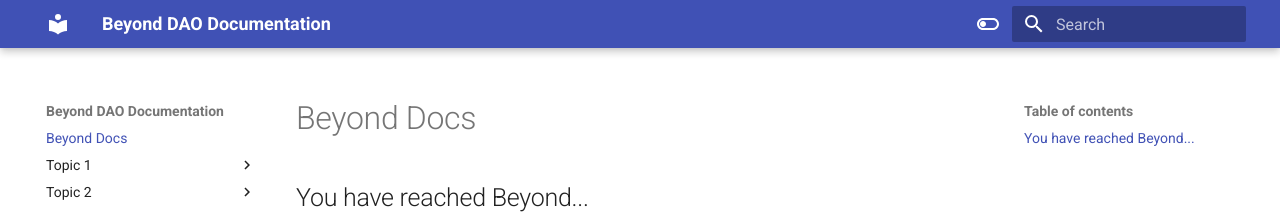
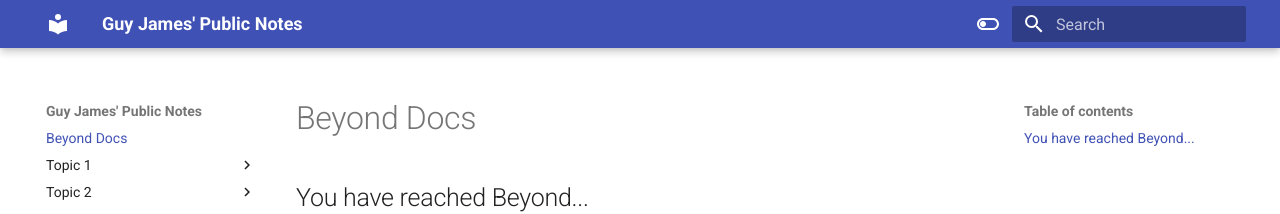
Before and after one commit to guyjames/beyond-docs, an MkDocs documentation site: the page built from docs/index.md, in a window 1280 px wide. Shown: the top 214 px of the page. Built offline with MkDocs 1.6.1 and Material for MkDocs 9.7.7, drawn with Linux system fonts in a browser that asks for light colours.

Commit message:
moved into main repo and changed title

```diff
--- a/mkdocs.yml
+++ b/mkdocs.yml
@@ -1,4 +1,4 @@
-site_name: Beyond DAO Documentation
+site_name: Guy James' Public Notes
 
 theme:
     name: 'material'
```
